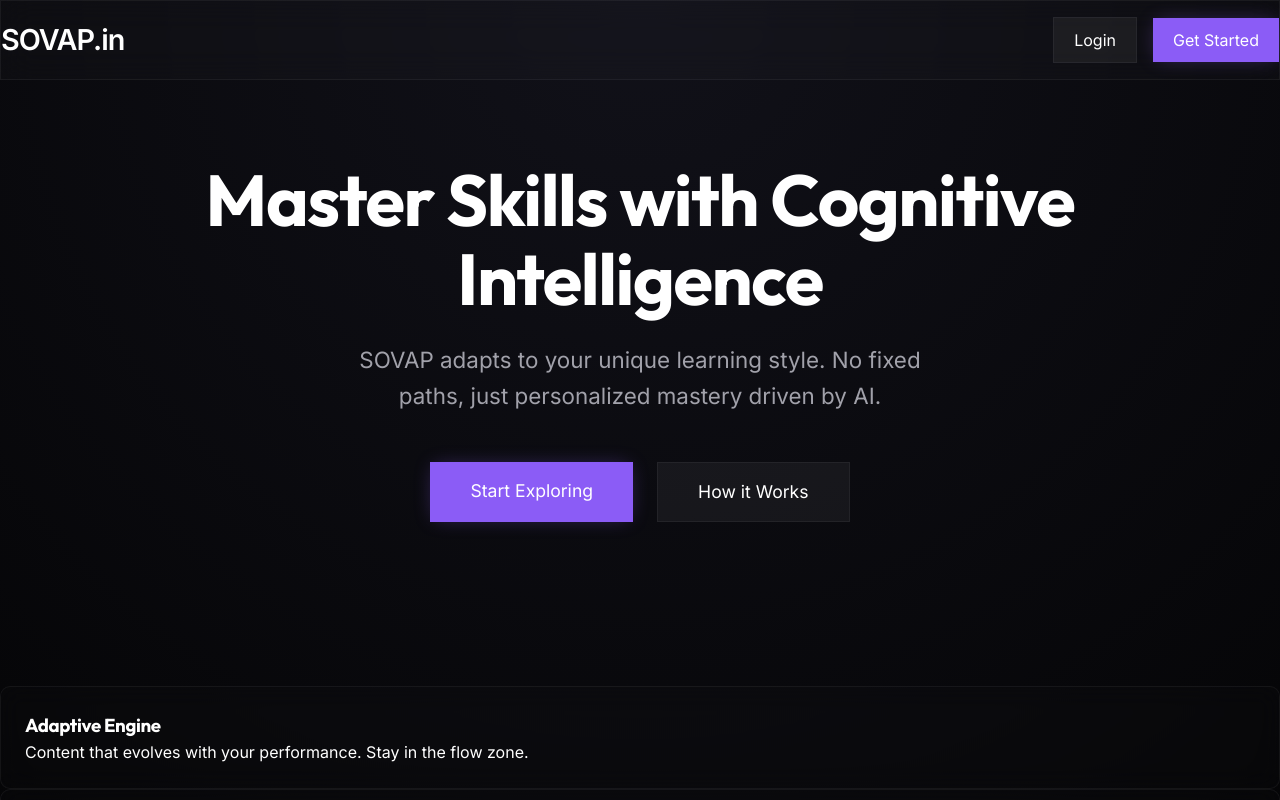
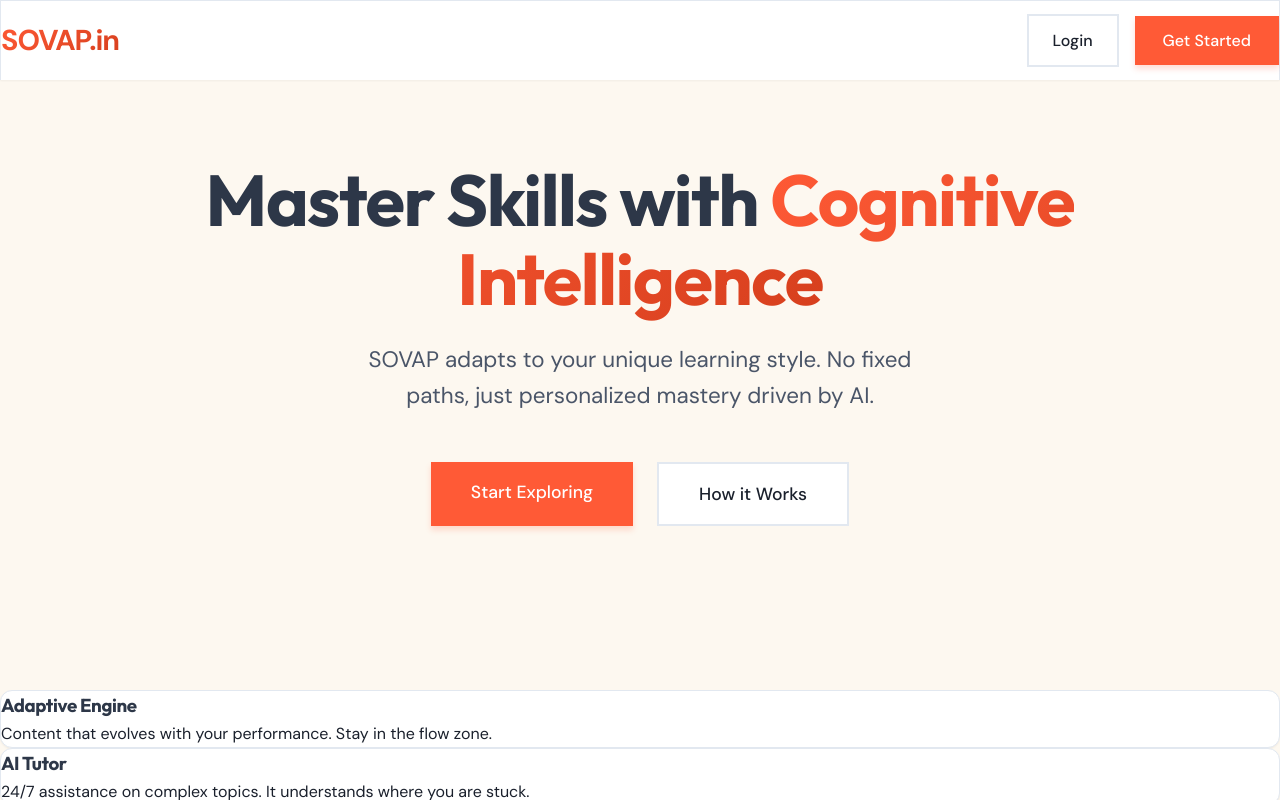
Before and after one commit to ShrE333/sovap1, a Next.js app: page / in a window 1280 px wide. Shown: the top 800 px of the page. Built offline with nearby package versions, Linux system fonts and the light colour scheme.

Commit message:
UI: Rebrand to SOVAP House - Cream, Orange & Teal Theme

```diff
--- a/src/app/globals.css
+++ b/src/app/globals.css
@@ -1,31 +1,43 @@
-@import url('https://fonts.googleapis.com/css2?family=Outfit:wght@300;400;500;600;700&family=Inter:wght@400;500;600&display=swap');
+@import url('https://fonts.googleapis.com/css2?family=Outfit:wght@400;500;700;800&family=DM+Sans:wght@400;500;700&display=swap');
 
 :root {
-  --bg-primary: #020202;
-  --bg-secondary: #0a0a0c;
-  --bg-surface: #121216;
+  /* SOVAP Studio Palette */
+  --bg-primary: #FDF8F0;
+  /* Cream Background */
+  --bg-secondary: #F4EFE6;
+  /* Muted Cream */
+  --bg-surface: #FFFFFF;
+  /* White Cards */
 
-  --accent-primary: #8b5cf6;
-  --accent-secondary: #3b82f6;
-  --accent-glow: rgba(139, 92, 246, 0.4);
+  --brand-orange: #FF5A36;
+  /* The 'S', 'A', 'P' Color */
+  --brand-teal: #3D8D95;
+  /* The 'O' Ring Color */
+  --brand-navy: #2D3748;
+  /* The 'V' and Text Color */
+  --brand-gold: #D4AF37;
+  /* The 'O' Inner Shape */
 
-  --text-primary: #ffffff;
-  --text-secondary: #a1a1aa;
-  --text-muted: #52525b;
+  --text-primary: #1A202C;
+  --text-secondary: #4A5568;
+  --text-muted: #718096;
 
-  --glass-bg: rgba(255, 255, 255, 0.02);
-  --glass-border: rgba(255, 255, 255, 0.05);
-  --glass-hover: rgba(255, 255, 255, 0.06);
+  --border-color: #E2E8F0;
 
-  --success: #10b981;
-  --warning: #f59e0b;
-  --error: #ef4444;
+  /* Functional Colors */
+  --success: #38A169;
+  --warning: #DD6B20;
+  --error: #E53E3E;
 
-  --radius-sm: 6px;
-  --radius-md: 10px;
-  --radius-lg: 16px;
+  --radius-sm: 8px;
+  --radius-md: 12px;
+  --radius-lg: 20px;
 
-  --transition: all 0.25s cubic-bezier(0.4, 0, 0.2, 1);
+  --shadow-sm: 0 1px 2px 0 rgba(0, 0, 0, 0.05);
+  --shadow-md: 0 4px 6px -1px rgba(0, 0, 0, 0.1), 0 2px 4px -1px rgba(0, 0, 0, 0.06);
+  --shadow-lg: 0 10px 15px -3px rgba(0, 0, 0, 0.1), 0 4px 6px -2px rgba(0, 0, 0, 0.05);
+
+  --transition: all 0.2s cubic-bezier(0.25, 0.8, 0.25, 1);
 }
 
 * {
@@ -37,11 +49,10 @@
 body {
   background-color: var(--bg-primary);
   color: var(--text-primary);
-  font-family: 'Inter', sans-serif;
+  font-family: 'DM Sans', sans-serif;
   -webkit-font-smoothing: antialiased;
   min-height: 100vh;
-  background: radial-gradient(circle at top center, #111119 0%, #020202 100%);
-  line-height: 1.5;
+  line-height: 1.6;
 }
 
 h1,
@@ -50,41 +61,57 @@ h3,
 h4,
 .outfit {
   font-family: 'Outfit', sans-serif;
+  color: var(--brand-navy);
   letter-spacing: -0.02em;
 }
 
 a {
-  color: inherit;
+  color: var(--brand-orange);
   text-decoration: none;
+  font-weight: 500;
   transition: var(--transition);
 }
 
-/* Hyper-Glass Utilities */
-.glass {
-  background: var(--glass-bg);
-  backdrop-filter: blur(16px);
-  -webkit-backdrop-filter: blur(16px);
-  border: 1px solid var(--glass-border);
-  border-radius: var(--radius-lg);
+a:hover {
+  color: var(--brand-teal);
 }
 
-.glass-card {
-  padding: 1.5rem;
-  background: rgba(255, 255, 255, 0.01);
-  backdrop-filter: blur(12px);
-  border: 1px solid var(--glass-border);
+/* New "Studio" Card Style - Replaces Glassmorphism */
+.glass,
+.glass-card,
+.card {
+  background: var(--bg-surface);
+  border: 1px solid var(--border-color);
   border-radius: var(--radius-md);
+  box-shadow: var(--shadow-sm);
   transition: var(--transition);
 }
 
-.glass-card:hover {
-  border-color: rgba(255, 255, 255, 0.1);
-  background: rgba(255, 255, 255, 0.02);
+.glass-card:hover,
+.card:hover {
   transform: translateY(-2px);
-  box-shadow: 0 20px 40px -20px rgba(0, 0, 0, 0.5);
+  box-shadow: var(--shadow-md);
+  border-color: var(--brand-teal);
 }
 
-/* Operational Buttons */
+/* Animations */
+@keyframes fadeIn {
+  from {
+    opacity: 0;
+    transform: translateY(10px);
+  }
+
+  to {
+    opacity: 1;
+    transform: translateY(0);
+  }
+}
+
+.animate-slide-up {
+  animation: fadeIn 0.6s ease-out forwards;
+}
+
+/* Functional Buttons */
 button,
 .btn {
   display: inline-flex;
@@ -94,53 +121,53 @@ button,
   cursor: pointer;
   border: none;
   border-radius: var(--radius-sm);
-  font-weight: 500;
-  font-size: 0.9rem;
-  letter-spacing: 0.01em;
+  font-weight: 700;
+  font-family: 'Outfit', sans-serif;
+  font-size: 0.95rem;
   transition: var(--transition);
   white-space: nowrap;
 }
 
 .btn-primary {
-  background: var(--accent-primary);
+  background: var(--brand-orange);
   color: white;
-  padding: 0.6rem 1.25rem;
-  box-shadow: 0 0 20px -5px var(--accent-glow);
+  padding: 0.75rem 1.75rem;
+  box-shadow: 0 4px 6px rgba(255, 90, 54, 0.2);
 }
 
 .btn-primary:hover {
-  background: #7c3aed;
+  background: #E04826;
   transform: translateY(-1px);
-  box-shadow: 0 0 25px -5px var(--accent-glow);
+  box-shadow: 0 6px 12px rgba(255, 90, 54, 0.3);
 }
 
 .btn-secondary {
-  background: rgba(255, 255, 255, 0.05);
-  border: 1px solid var(--glass-border);
+  background: white;
+  border: 2px solid var(--border-color);
   color: var(--text-primary);
-  padding: 0.6rem 1.25rem;
+  padding: 0.75rem 1.5rem;
 }
 
 .btn-secondary:hover {
-  background: rgba(255, 255, 255, 0.08);
-  border-color: rgba(255, 255, 255, 0.2);
+  border-color: var(--brand-navy);
+  background: var(--bg-primary);
 }
 
 .btn-ghost {
   background: transparent;
-  color: var(--text-secondary);
+  color: var(--text-muted);
   padding: 0.5rem 1rem;
 }
 
 .btn-ghost:hover {
-  color: var(--text-primary);
-  background: rgba(255, 255, 255, 0.05);
+  color: var(--brand-navy);
+  background: rgba(0, 0, 0, 0.05);
 }
 
 .btn-success {
-  background: rgba(16, 185, 129, 0.1);
+  background: #E6FFFA;
   color: var(--success);
-  border: 1px solid rgba(16, 185, 129, 0.2);
+  border: 1px solid #B2F5EA;
   padding: 0.6rem 1.25rem;
 }
 
@@ -150,9 +177,9 @@ button,
 }
 
 .btn-danger {
-  background: rgba(239, 68, 68, 0.1);
+  background: #FFF5F5;
   color: var(--error);
-  border: 1px solid rgba(239, 68, 68, 0.2);
+  border: 1px solid #FED7D7;
   padding: 0.6rem 1.25rem;
 }
 
@@ -161,42 +188,35 @@ button,
   color: white;
 }
 
+/* Utility */
 .small {
   padding: 0.4rem 0.8rem;
   font-size: 0.8rem;
 }
 
-/* Animations */
-@keyframes slideUp {
-  from {
-    opacity: 0;
-    transform: translateY(15px);
-  }
-
-  to {
-    opacity: 1;
-    transform: translateY(0);
-  }
-}
-
-.animate-slide-up {
-  animation: slideUp 0.5s cubic-bezier(0.16, 1, 0.3, 1) forwards;
+.gradient-text {
+  color: var(--brand-orange);
+  background: linear-gradient(135deg, var(--brand-orange) 0%, #D63F1D 100%);
+  -webkit-background-clip: text;
+  background-clip: text;
+  -webkit-text-fill-color: transparent;
 }
 
 /* Scrollbar */
 ::-webkit-scrollbar {
-  width: 8px;
+  width: 10px;
 }
 
 ::-webkit-scrollbar-track {
-  background: var(--bg-primary);
+  background: var(--bg-secondary);
 }
 
 ::-webkit-scrollbar-thumb {
-  background: #27272a;
-  border-radius: 4px;
+  background: #CBD5E0;
+  border-radius: 5px;
+  border: 2px solid var(--bg-secondary);
 }
 
 ::-webkit-scrollbar-thumb:hover {
-  background: #3f3f46;
+  background: #A0AEC0;
 }
```
Also changed, not shown: src/app/(dashboard)/teacher/teacher.module.css (+33 -13 lines), src/app/login/auth.module.css (+6 -5 lines), src/app/login/page.tsx (+8 -1 lines).
